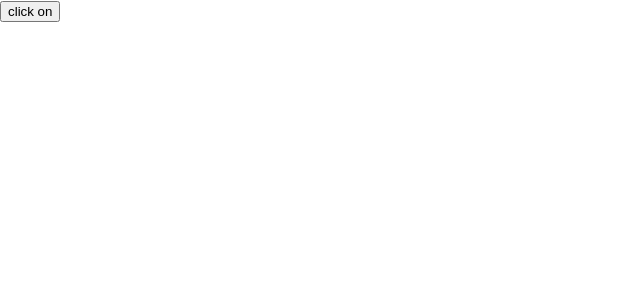
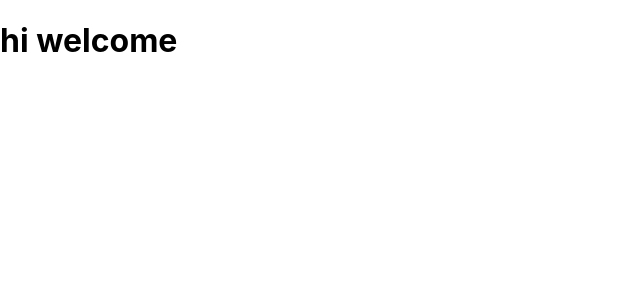
Before and after one commit to harsh-hirani/react-test, a React (Create React App) app: page / in a window 1280 px wide. Shown: the top 300 px of the page, without its empty margins (0-640 px from the left). Built offline with nearby package versions, Linux system fonts and the light colour scheme.

Commit message:
cond render 1

```diff
--- a/src/index.js
+++ b/src/index.js
@@ -1,30 +1,45 @@
-import React from 'react';
+import React from "react";
 import ReactDOM from 'react-dom/client';
 import './index.css';
 
-class My extends React.Component{
-   constructor(props){
-     super(props);
-     this.state = {};
-    // this.myHandel = this.myHandel.bind(this);
-   }//;no need of state change
-  myHandel (){console.log("this is:\n",this)};
-
-  render(){
-    return(
-      <>
-        <button onClick={this.myHandel.bind(this)}>
-          click on
-        </button>
-      </>
-    );
-  }
+const root = ReactDOM.createRoot(document.getElementById('root'));
+class Greet extends React.Component {
+constructor(props) {
+  super(props);
+  this.state = {pass:0};
+}
+componentDidMount(){
+  this.stateid = setInterval(() => this.tick(),1000);
+}
+componentWillUnmount(){
+  clearInterval(this.stateid);
+}
+tick (){
+  this.setState(
+    {
+      pass: !this.state.pass
+    }
+  );
+  console.log(this.state.pass);
+}
+msg = '';
+  render() {
+    if(this.state.pass){
+ this.msg = "hi welcome"
+    }else{
+ this.msg = "log in"
+    }
+  return (
+    <>
+      <h1>{this.msg}</h1>
+    </>
+  );
+}
 }
 
-const root = ReactDOM.createRoot(document.getElementById("root"));
 root.render(
   <>
-    <My/>
+    <Greet hey={0}/>
   </>
 );
 // If you want to start measuring performance in your app, pass a function
```
